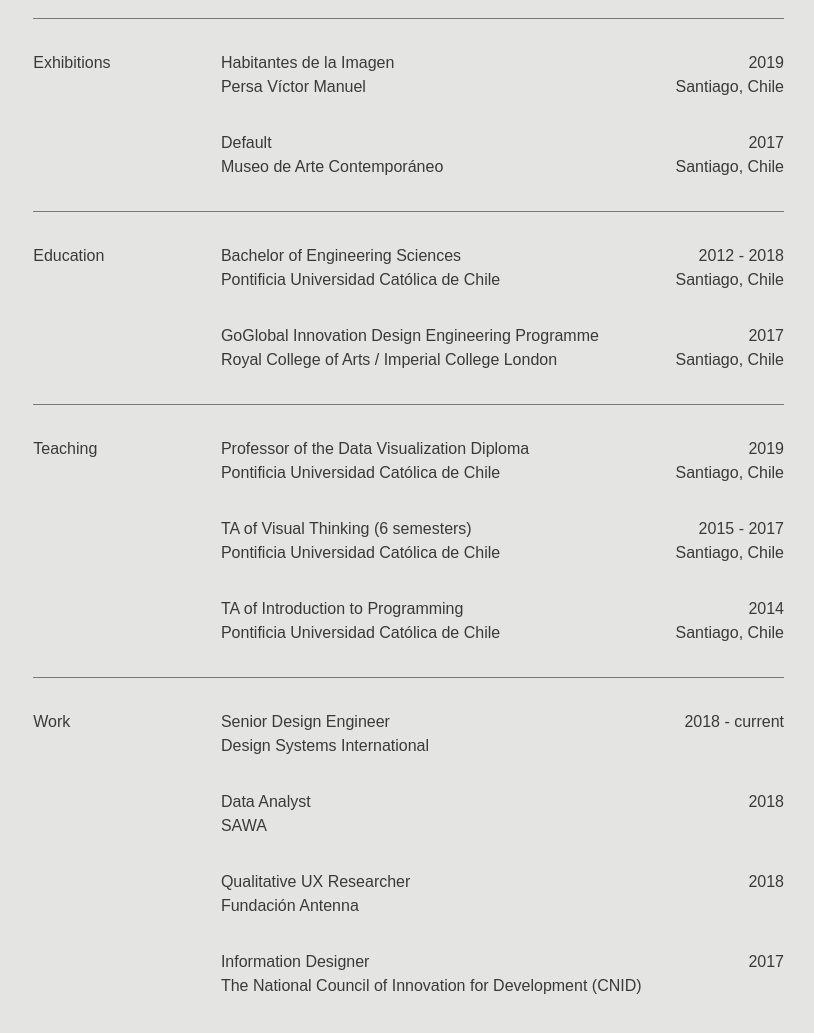
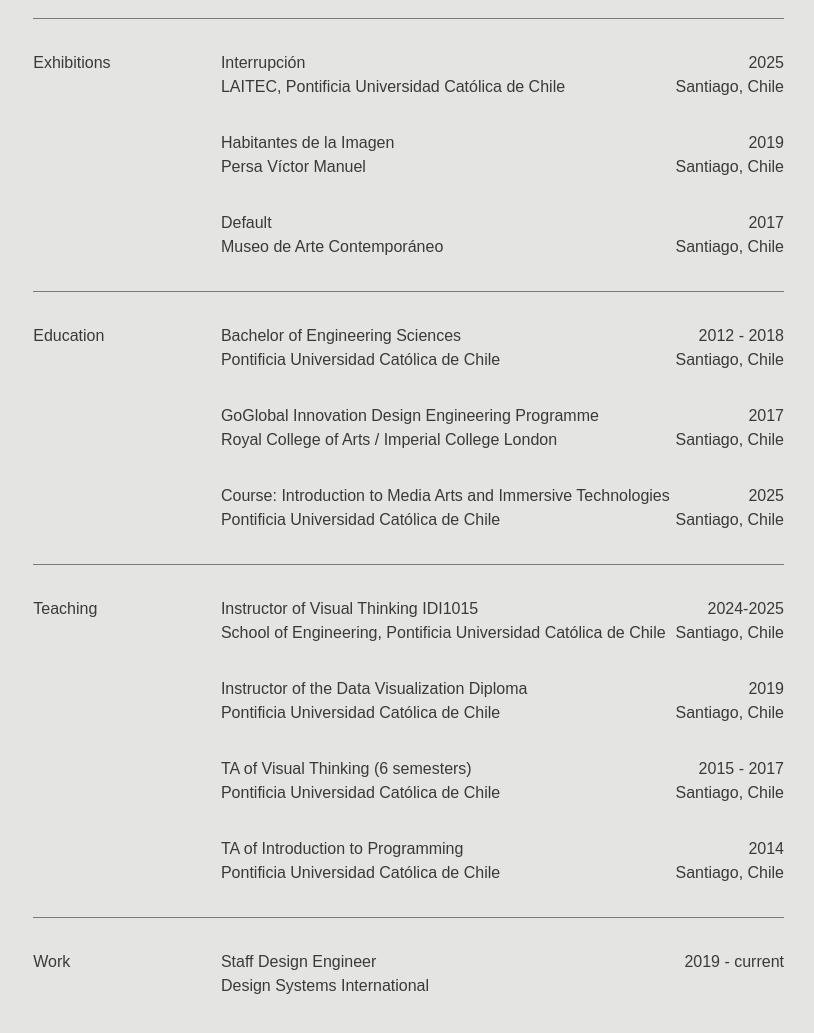
Before and after one commit to ejsandoval/esc, an Astro site: page /who in a window 1280 px wide. Shown: the part 820-1853 px from the top of the page, without its empty margins (466-1280 px from the left). Built offline with nearby package versions, Linux system fonts and the light colour scheme; Astro itself is replaced by a stand-in of ours; a web font is replaced by a local one.

Commit message:
Updating about data.

```diff
--- a/src/components/Footer.astro
+++ b/src/components/Footer.astro
@@ -3,7 +3,7 @@
 ---
 
 <footer>
-  <p>© Esteban Sandoval-Copaja 2023</p>
+  <p>© Esteban Sandoval Copaja 2026</p>
 </footer>
 
 <style>
--- a/src/pages/contact.astro
+++ b/src/pages/contact.astro
@@ -11,9 +11,6 @@
       </p>
       <p>
         <a href="https://www.instagram.com/estebsandoval/">instagram</a>
-      </p>
-      <p>
-        <a href="https://twitter.com/estebsandoval">twitter</a>
       </p>
     </div>
   </main>
--- a/src/pages/data/about.json
+++ b/src/pages/data/about.json
@@ -4,6 +4,12 @@
       "category": "Exhibitions",
       "keys": ["artwork", "place", "year", "city"],
       "items": [
+        {
+          "artwork": "Interrupción",
+          "place": "LAITEC, Pontificia Universidad Católica de Chile",
+          "year": 2025,
+          "city": "Santiago, Chile"
+        },
         {
           "artwork": "Habitantes de la Imagen",
           "place": "Persa Víctor Manuel",
@@ -33,6 +39,12 @@
           "institution": "Royal College of Arts / Imperial College London",
           "year": 2017,
           "city": "Santiago, Chile"
+        },
+        {
+          "title": "Course: Introduction to Media Arts and Immersive Technologies",
+          "institution": "Pontificia Universidad Católica de Chile",
+          "year": 2025,
+          "city": "Santiago, Chile"
         }
       ]
     },
@@ -41,7 +53,13 @@
       "keys": ["title", "institution", "year", "city"],
       "items": [
         {
-          "title": "Professor of the Data Visualization Diploma",
+          "title": "Instructor of Visual Thinking IDI1015",
+          "institution": "School of Engineering, Pontificia Universidad Católica de Chile",
+          "year": "2024-2025",
+          "city": "Santiago, Chile"
+        },
+        {
+          "title": "Instructor of the Data Visualization Diploma",
           "institution": "Pontificia Universidad Católica de Chile",
           "year": "2019",
           "city": "Santiago, Chile"
@@ -65,9 +83,9 @@
       "keys": ["title", "company", "year"],
       "items": [
         {
-          "title": "Senior Design Engineer",
+          "title": "Staff Design Engineer",
           "company": "Design Systems International",
-          "year": "2018 - current"
+          "year": "2019 - current"
         },
         {
           "title": "Data Analyst",
--- a/src/pages/index.astro
+++ b/src/pages/index.astro
@@ -13,7 +13,7 @@
 <Layout title="esc | design engineer">
   <main>
     <div class="bio">
-      Esteban Sandoval-Copaja is a design engineer, creative coder and a makeup
+      Esteban Sandoval Copaja is a design engineer, creative coder and a makeup
       enthusiast.
     </div>
     <ul role="list" class="projectGrid">
--- a/src/pages/who.astro
+++ b/src/pages/who.astro
@@ -18,7 +18,7 @@
   <main>
     <div class="bio">
       <p>
-        Esteban Sandoval-Copaja is a design engineer, creative coder and a
+        Esteban Sandoval Copaja is a design engineer, creative coder and a
         makeup enthusiast.
       </p>
       <p>
```
